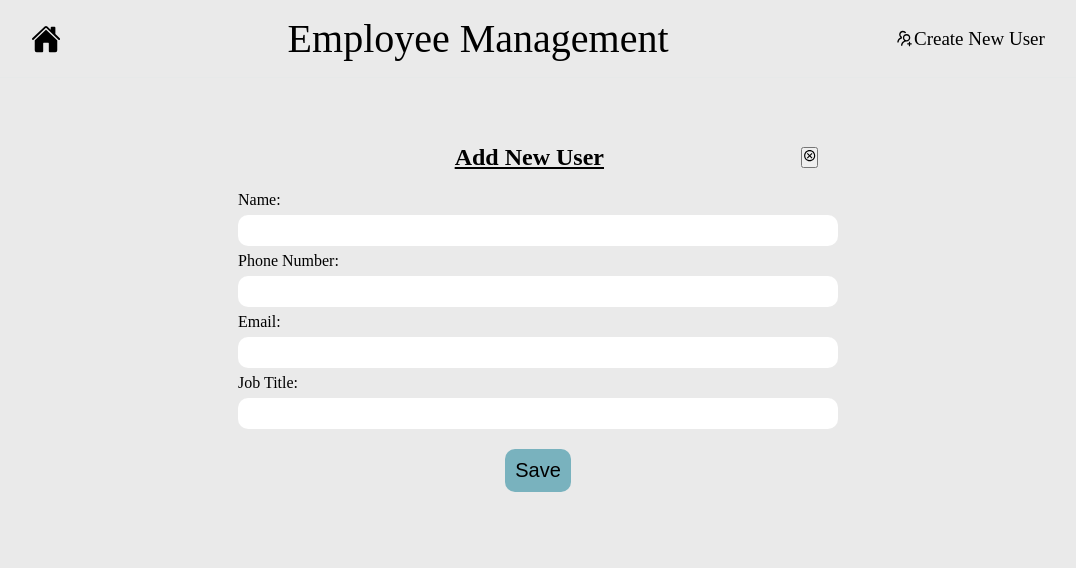
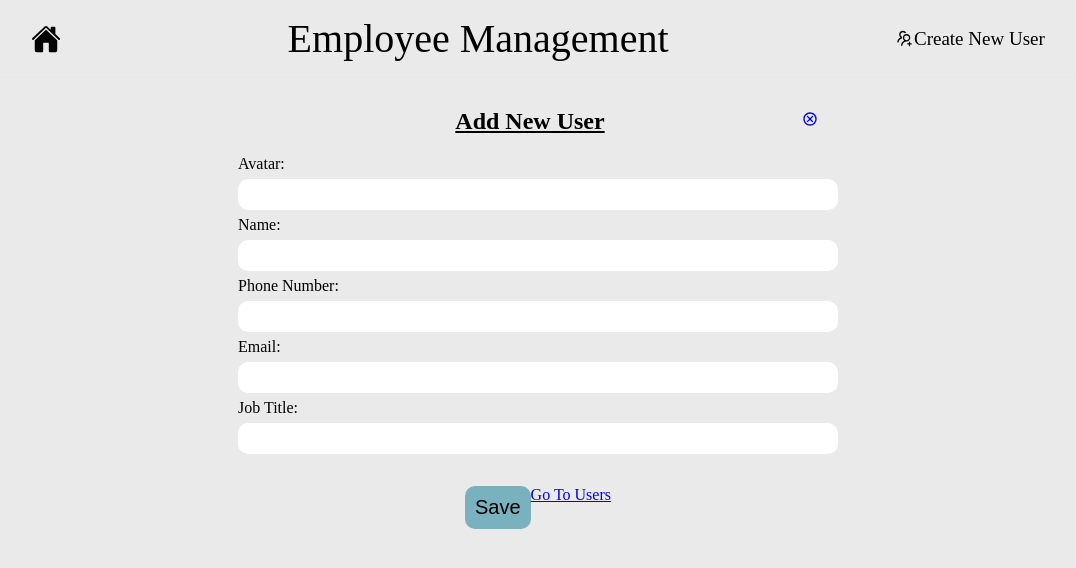
Before and after one commit to Davidnino21/employee-management, a React app: page /create in a window 1280 px wide. Shown: the top 568 px of the page, without its empty margins (102-1178 px from the left). Built offline with nearby package versions, Linux system fonts and the light colour scheme; the HTML template or start-up script is replaced by a standard one.

Commit message:
adding more styles to the card and started adding features to the ellipses

```diff
--- a/db.json
+++ b/db.json
@@ -47,6 +47,62 @@
       "name": "Olivia Wilson",
       "phone": "(205)-205-2050",
       "email": "olivia.wilson@yahoo.com"
+    },
+    {
+      "id": "e887",
+      "avatar": "https://i.pravatar.cc/70?img=7",
+      "name": "Gilbert Great",
+      "phone": "200-111-2222",
+      "email": "gilbert@test.com",
+      "title": "stay at home dad"
+    },
+    {
+      "id": "4b2e",
+      "avatar": "https://i.pravatar.cc/70?img=8",
+      "name": "Henry Ford",
+      "phone": "211-211-2222",
+      "email": "Henry@test.com",
+      "title": "Football Player"
+    },
+    {
+      "id": "ea59",
+      "avatar": "https://i.pravatar.cc/70?img=8",
+      "name": "Henry Ford",
+      "phone": "200-353-5353",
+      "email": "Henry@test.com",
+      "title": "Baseball"
+    },
+    {
+      "id": "d41d",
+      "avatar": "https://i.pravatar.cc/70?img=8",
+      "name": "Henry Ford",
+      "phone": "200-353-5353",
+      "email": "Henry@test.com",
+      "title": "Baseball"
+    },
+    {
+      "id": "f244",
+      "avatar": "https://i.pravatar.cc/70?img=9",
+      "name": "Bob Jones",
+      "phone": "111-111-1111",
+      "email": "bob@test.com",
+      "title": "Volleyball"
+    },
+    {
+      "id": "735c",
+      "avatar": "https://i.pravatar.cc/70?img=10",
+      "name": "Larry Silva",
+      "phone": "123-123-123",
+      "email": "larry@test.come",
+      "title": "Retired"
+    },
+    {
+      "id": "d65c",
+      "avatar": "https://i.pravatar.cc/70?img=10",
+      "name": "Larry Silva",
+      "phone": "123-123-123",
+      "email": "larry@test.come",
+      "title": "Retired"
     }
   ]
 }
--- a/src/App.css
+++ b/src/App.css
@@ -89,6 +89,7 @@ header a:hover {
   box-shadow: 5px 8px #b7b9b9;
   height: 300px;
   border-radius: 12px;
+  position: relative;
 }
 
 .card-header {
@@ -100,6 +101,8 @@ header a:hover {
 
 .card-header img {
   border-radius: 50%;
+  width: 70px;
+  height: 70px;
 }
 
 .card-header span {
@@ -119,6 +122,15 @@ header a:hover {
   display: flex;
   gap: 5px;
   align-items: center;
+}
+
+.user-card-menu {
+  position: absolute;
+  width: 100px;
+  height: 80px;
+  background-color: aquamarine;
+  top: 50px;
+  right: 5px;
 }
 
 .newUser-page {
@@ -171,6 +183,12 @@ form input {
   border: none;
   border-radius: 10px;
   background-color: #79b2be;
+  cursor: pointer;
+}
+
+.save-btn button:hover {
+  background-color: #4e90e1;
+  color: white;
 }
 
 @media (max-width: 1400px) {
--- a/src/components/NewUser.jsx
+++ b/src/components/NewUser.jsx
@@ -1,27 +1,96 @@
+import { useState } from "react";
 import { MdOutlineCancel } from "react-icons/md";
+import { Link } from "react-router";
 
 function NewUser() {
+  const [data, setData] = useState({
+    avatar: "",
+    name: "",
+    phone: "",
+    email: "",
+    title: "",
+  });
+  const [message, setMessage] = useState("");
+
+  function handleChange(e) {
+    const { name, value } = e.target;
+    setData({ ...data, [name]: value });
+  }
+
+  async function handleSubmit(e) {
+    e.preventDefault();
+    try {
+      const res = await fetch("http://localhost:3000/employees", {
+        method: "post",
+        headers: {
+          "Content-Type": "application/json",
+        },
+        body: JSON.stringify(data),
+      });
+      const json = await res.json();
+      setMessage("User added");
+      setData({ avatar: "", name: "", email: "", phone: "", title: "" });
+    } catch (error) {
+      console.log(error);
+    }
+  }
+
   return (
     <div className="new-user">
       <div className="form-header">
         <h2>Add New User</h2>
-        <button>
+        <Link to="/">
           <MdOutlineCancel />
-        </button>
+        </Link>
       </div>
-      <form action="">
+      <form onSubmit={handleSubmit}>
+        <label htmlFor="">Avatar:</label>
+        <input
+          type="url"
+          name="avatar"
+          onChange={handleChange}
+          value={data.avatar}
+        />
         <label htmlFor="">Name:</label>
-        <input type="text" name="" id="" />
+        <input
+          type="text"
+          name="name"
+          id=""
+          onChange={handleChange}
+          value={data.name}
+        />
         <label htmlFor="">Phone Number:</label>
-        <input type="text" name="" id="" />
+        <input
+          type="text"
+          name="phone"
+          id=""
+          onChange={handleChange}
+          value={data.phone}
+        />
         <label htmlFor="">Email:</label>
-        <input type="text" name="" id="" />
+        <input
+          type="text"
+          name="email"
+          id=""
+          onChange={handleChange}
+          value={data.email}
+        />
         <label htmlFor="">Job Title:</label>
-        <input type="text" name="" id="" />
+        <input
+          type="text"
+          name="title"
+          id=""
+          onChange={handleChange}
+          value={data.title}
+        />
+        <div>
+          <p>{message}</p>
+        </div>
+        <div className="save-btn">
+          <button>Save</button>
+          <Link to="/">Go To Users</Link>
+        </div>
       </form>
-      <div className="save-btn">
-        <button>Save</button>
-      </div>
     </div>
   );
 }
--- a/src/components/Search.jsx
+++ b/src/components/Search.jsx
@@ -6,17 +6,13 @@ function Search() {
   return (
     <div className="search">
       <form action="">
-        <input type="text" name="" id="" placeholder="search user"/>
+        <input type="text" name="" id="" placeholder="search user" />
       </form>
       <div className="btn-actions">
         <button>
           <CiFilter />
           filter
         </button>
-        <Link to="/create">
-          <IoIosPersonAdd />
-          Add Employee
-        </Link>
       </div>
     </div>
   );
--- a/src/components/UserCard.jsx
+++ b/src/components/UserCard.jsx
@@ -2,13 +2,20 @@ import { IoChatboxEllipsesOutline } from "react-icons/io5";
 import { MdOutlinePhonelinkRing } from "react-icons/md";
 import { MdOutlineMailLock } from "react-icons/md";
 import { FaClipboardList } from "react-icons/fa";
+import { useState } from "react";
 
 function UserCard({ employee }) {
+  const [showMenu, setShowMenu] = useState(false);
+
+  function handleToggle() {
+    setShowMenu(!showMenu);
+  }
+
   return (
     <div className="user-card">
       <div className="card-header">
         <img src={employee.avatar} alt="" />
-        <span>
+        <span onClick={handleToggle}>
           <IoChatboxEllipsesOutline />
         </span>
       </div>
@@ -24,6 +31,14 @@ function UserCard({ employee }) {
           <FaClipboardList /> <span>{employee.title}</span>
         </p>
       </div>
+      <div
+        className="user-card-menu"
+        style={{ display: showMenu ? "block" : "none" }}
+      >
+        <button>Details</button>
+        <button>Edit</button>
+        <button>Delete</button>
+      </div>
     </div>
   );
 }
```
